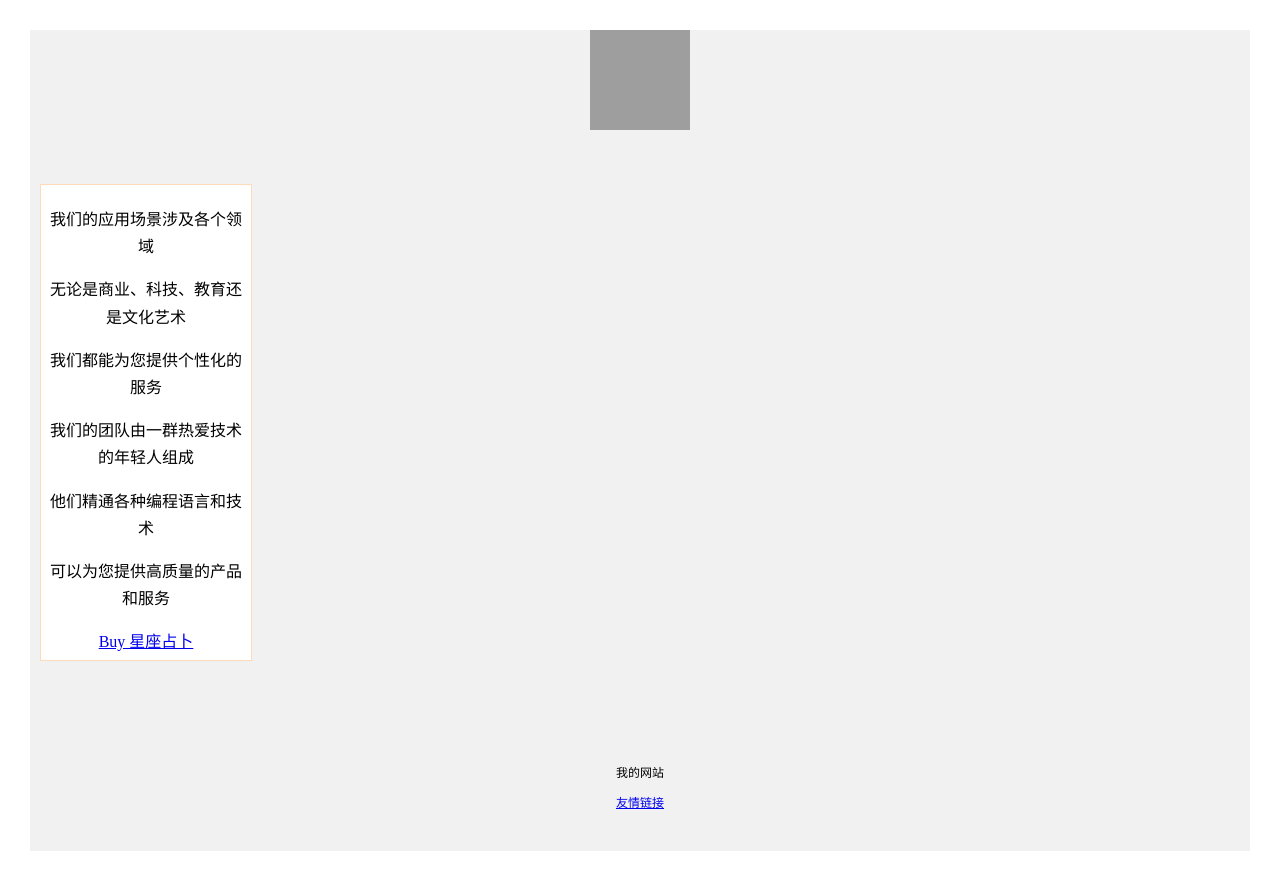
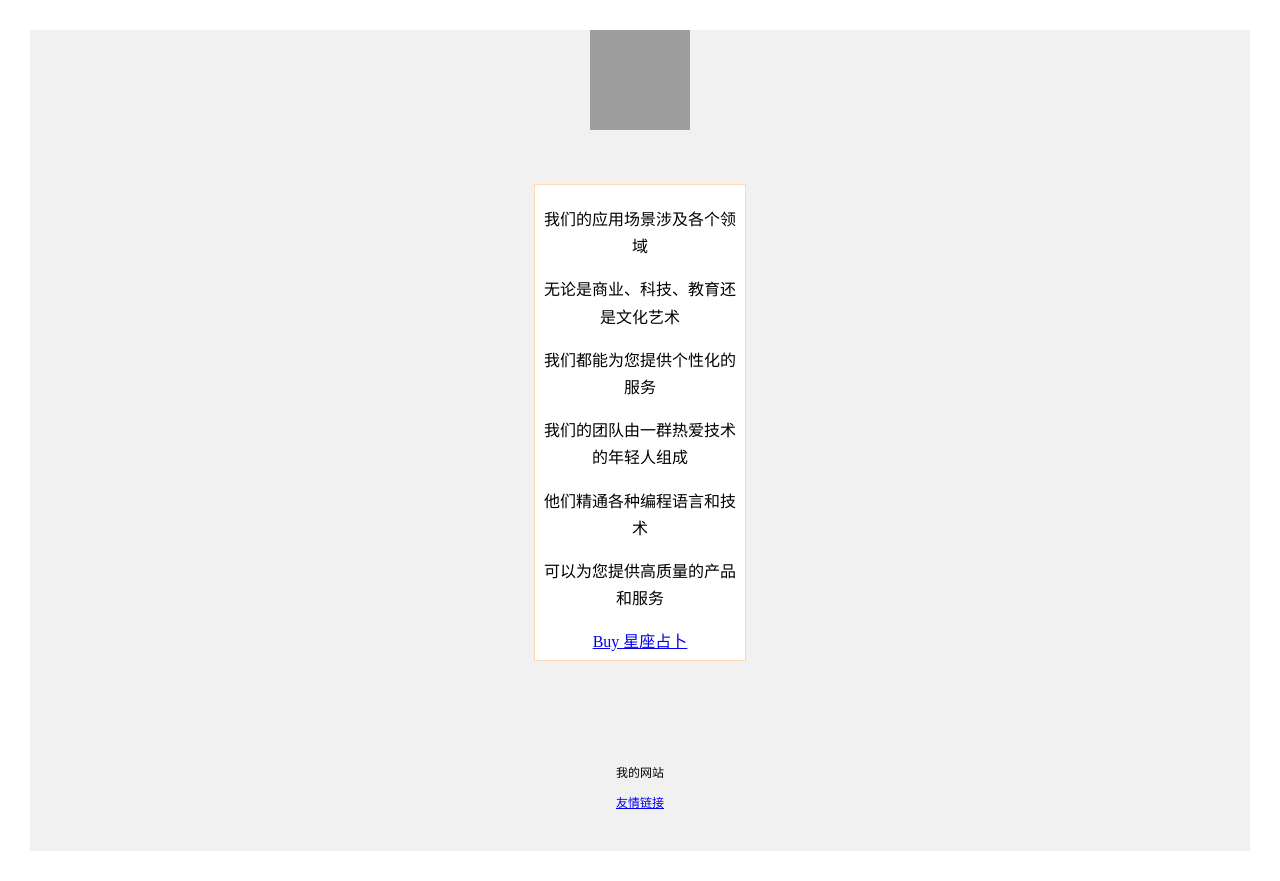
Before and after one commit to 1549207938/zzz.three, a plain HTML site: page index.html in a window 1280 px wide. Drawn offline with Linux system fonts and the light colour scheme; grey boxes are pictures that could not be loaded.

Commit message:
Update index.html

```diff
--- a/index.html
+++ b/index.html
@@ -18,16 +18,15 @@
       margin:30px
     ">
       <img src='https://i.328888.xyz/2023/04/04/ijwOSz.png' alt="周舟洲" width="100px" height="100px">
-    <div>
+
     <div style="
       max-width: 200px;
       margin: 50px auto;
-      margin-left: 10px;
-      margin-right: 10px;
       padding: 5px;
       line-height: 1.7;
       background-color: white;
-      border: 1px solid #FFDAB9
+      border: 1px solid #FFDAB9;
+      text-align: center;
     ">
       <p>我们的应用场景涉及各个领域</p>
       <p>无论是商业、科技、教育还是文化艺术</p>
```
